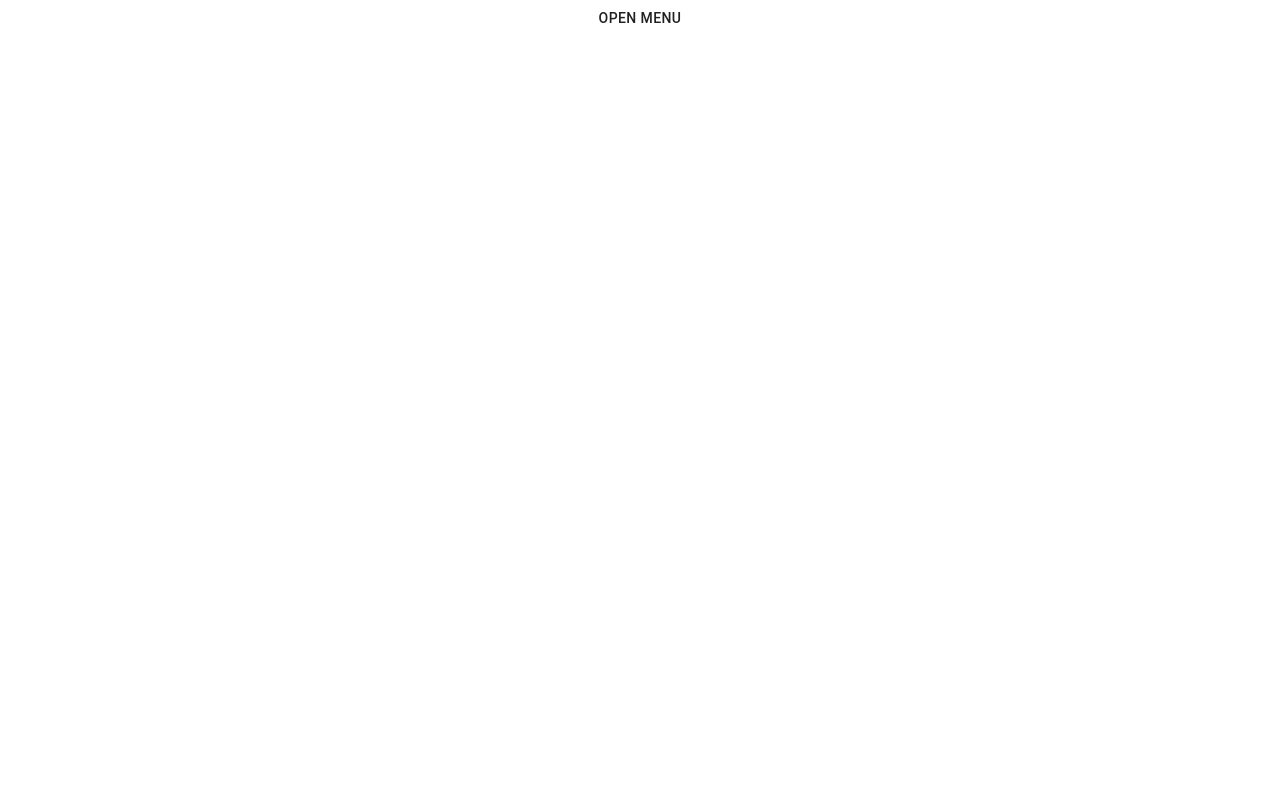
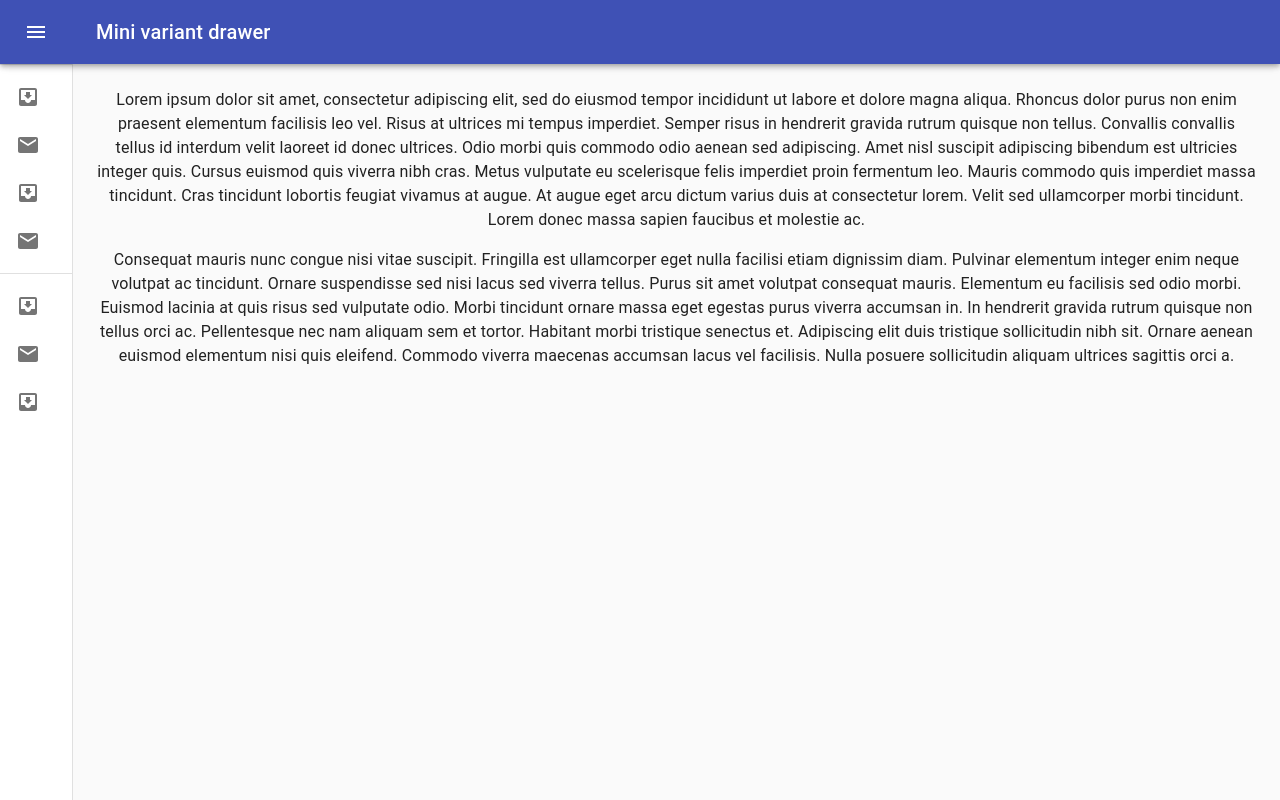
Before and after one commit to aswathyeg/papyrus-ui, a React (Create React App) app: page /menubar in a window 1280 px wide. Built offline with nearby package versions, Linux system fonts and the light colour scheme.

Commit message:
added mini variant drawer

```diff
--- a/src/Menubar.tsx
+++ b/src/Menubar.tsx
@@ -1,62 +1,188 @@
+import React from 'react';
+import clsx from 'clsx';
+import { makeStyles, useTheme } from '@material-ui/core/styles';
+import Drawer from '@material-ui/core/Drawer';
+import AppBar from '@material-ui/core/AppBar';
+import Toolbar from '@material-ui/core/Toolbar';
+import List from '@material-ui/core/List';
+import CssBaseline from '@material-ui/core/CssBaseline';
+import Typography from '@material-ui/core/Typography';
+import Divider from '@material-ui/core/Divider';
+import IconButton from '@material-ui/core/IconButton';
+import MenuIcon from '@material-ui/icons/Menu';
+import ChevronLeftIcon from '@material-ui/icons/ChevronLeft';
+import ChevronRightIcon from '@material-ui/icons/ChevronRight';
+import ListItem from '@material-ui/core/ListItem';
+import ListItemIcon from '@material-ui/core/ListItemIcon';
+import ListItemText from '@material-ui/core/ListItemText';
+import InboxIcon from '@material-ui/icons/MoveToInbox';
+import MailIcon from '@material-ui/icons/Mail';
+const drawerWidth = 240;
 
+const useStyles = makeStyles((theme) => ({
+  root: {
+    display: 'flex',
+  },
+  appBar: {
+    zIndex: theme.zIndex.drawer + 1,
+    transition: theme.transitions.create(['width', 'margin'], {
+      easing: theme.transitions.easing.sharp,
+      duration: theme.transitions.duration.leavingScreen,
+    }),
+  },
+  appBarShift: {
+    marginLeft: drawerWidth,
+    width: `calc(100% - ${drawerWidth}px)`,
+    transition: theme.transitions.create(['width', 'margin'], {
+      easing: theme.transitions.easing.sharp,
+      duration: theme.transitions.duration.enteringScreen,
+    }),
+  },
+  menuButton: {
+    marginRight: 36,
+  },
+  hide: {
+    display: 'none',
+  },
+  drawer: {
+    width: drawerWidth,
+    flexShrink: 0,
+    whiteSpace: 'nowrap',
+  },
+  drawerOpen: {
+    width: drawerWidth,
+    transition: theme.transitions.create('width', {
+      easing: theme.transitions.easing.sharp,
+      duration: theme.transitions.duration.enteringScreen,
+    }),
+  },
+  drawerClose: {
+    transition: theme.transitions.create('width', {
+      easing: theme.transitions.easing.sharp,
+      duration: theme.transitions.duration.leavingScreen,
+    }),
+    overflowX: 'hidden',
+    width: theme.spacing(7) + 1,
+    [theme.breakpoints.up('sm')]: {
+      width: theme.spacing(9) + 1,
+    },
+  },
+  toolbar: {
+    display: 'flex',
+    alignItems: 'center',
+    justifyContent: 'flex-end',
+    padding: theme.spacing(0, 1),
+    // necessary for content to be below app bar
+    ...theme.mixins.toolbar,
+  },
+  content: {
+    flexGrow: 1,
+    padding: theme.spacing(3),
+  },
+}));
 
-import React from 'react';
-import Home from './Home';
-import Dashboard from './Dashboard';
-import Usermanagement from './Usermanagement';
-import Admin from './Admin';
-import Student from './Student';
-import Teacher from './Teacher';
-import Logout from './Logout';
+export default function Menubar() {
+  const classes = useStyles();
+  const theme = useTheme();
+  const [open, setOpen] = React.useState(false);
 
-import Button from '@material-ui/core/Button';
-import Menu from '@material-ui/core/Menu';
-import MenuItem from '@material-ui/core/MenuItem';
+  const handleDrawerOpen = () => {
+    setOpen(true);
+  };
 
-
-import { BrowserRouter as Router, Route } from 'react-router-dom';
-
-
-
-
-const Menubar = () => {
-    const [anchorEl, setAnchorEl] = React.useState(null);
-    const handleClick = (event:any) => {
-
-        setAnchorEl(event.currentTarget);
-      };
-      const handleClose = () => {
-        setAnchorEl(null);
-      };
+  const handleDrawerClose = () => {
+    setOpen(false);
+  };
 
   return (
-      <div>
-    <Button aria-controls="simple-menu" aria-haspopup="true" onClick={handleClick}>
-    Open Menu
-  </Button>
-  <Menu
-    id="simple-menu"
-    anchorEl={anchorEl}
-    keepMounted
-    open={Boolean(anchorEl)}
-    onClose={handleClose}
-  >
-    <MenuItem onClick={handleClose}>Home</MenuItem>
-
-    <MenuItem onClick={handleClose}>Dashboard</MenuItem>
-    <MenuItem onClick={handleClose}>Usermanagement</MenuItem>
-    <MenuItem onClick={handleClose}>Admin</MenuItem>
-    <MenuItem onClick={handleClose}>Student</MenuItem>
-    <MenuItem onClick={handleClose}>Teacher</MenuItem>
-    <MenuItem onClick={handleClose}>Logout</MenuItem>
-  </Menu>
-  </div>
+    <div className={classes.root}>
+      <CssBaseline />
+      <AppBar
+        position="fixed"
+        className={clsx(classes.appBar, {
+          [classes.appBarShift]: open,
+        })}
+      >
+        <Toolbar>
+          <IconButton
+            color="inherit"
+            aria-label="open drawer"
+            onClick={handleDrawerOpen}
+            edge="start"
+            className={clsx(classes.menuButton, {
+              [classes.hide]: open,
+            })}
+          >
+            <MenuIcon />
+          </IconButton>
+          <Typography variant="h6" noWrap>
+            Mini variant drawer
+          </Typography>
+        </Toolbar>
+      </AppBar>
+      <Drawer
+        variant="permanent"
+        className={clsx(classes.drawer, {
+          [classes.drawerOpen]: open,
+          [classes.drawerClose]: !open,
+        })}
+        classes={{
+          paper: clsx({
+            [classes.drawerOpen]: open,
+            [classes.drawerClose]: !open,
+          }),
+        }}
+      >
+        <div className={classes.toolbar}>
+          <IconButton onClick={handleDrawerClose}>
+            {theme.direction === 'rtl' ? <ChevronRightIcon /> : <ChevronLeftIcon />}
+          </IconButton>
+        </div>
+        <Divider />
+        <List>
+          {['Inbox', 'Starred', 'Send email', 'Drafts'].map((text, index) => (
+            <ListItem button key={text}>
+              <ListItemIcon>{index % 2 === 0 ? <InboxIcon /> : <MailIcon />}</ListItemIcon>
+              <ListItemText primary={text} />
+            </ListItem>
+          ))}
+        </List>
+        <Divider />
+        <List>
+          {['All mail', 'Trash', 'Spam'].map((text, index) => (
+            <ListItem button key={text}>
+              <ListItemIcon>{index % 2 === 0 ? <InboxIcon /> : <MailIcon />}</ListItemIcon>
+              <ListItemText primary={text} />
+            </ListItem>
+          ))}
+        </List>
+      </Drawer>
+      <main className={classes.content}>
+        <div className={classes.toolbar} />
+        <Typography paragraph>
+          Lorem ipsum dolor sit amet, consectetur adipiscing elit, sed do eiusmod tempor incididunt
+          ut labore et dolore magna aliqua. Rhoncus dolor purus non enim praesent elementum
+          facilisis leo vel. Risus at ultrices mi tempus imperdiet. Semper risus in hendrerit
+          gravida rutrum quisque non tellus. Convallis convallis tellus id interdum velit laoreet id
+          donec ultrices. Odio morbi quis commodo odio aenean sed adipiscing. Amet nisl suscipit
+          adipiscing bibendum est ultricies integer quis. Cursus euismod quis viverra nibh cras.
+          Metus vulputate eu scelerisque felis imperdiet proin fermentum leo. Mauris commodo quis
+          imperdiet massa tincidunt. Cras tincidunt lobortis feugiat vivamus at augue. At augue eget
+          arcu dictum varius duis at consectetur lorem. Velit sed ullamcorper morbi tincidunt. Lorem
+          donec massa sapien faucibus et molestie ac.
+        </Typography>
+        <Typography paragraph>
+          Consequat mauris nunc congue nisi vitae suscipit. Fringilla est ullamcorper eget nulla
+          facilisi etiam dignissim diam. Pulvinar elementum integer enim neque volutpat ac
+          tincidunt. Ornare suspendisse sed nisi lacus sed viverra tellus. Purus sit amet volutpat
+          consequat mauris. Elementum eu facilisis sed odio morbi. Euismod lacinia at quis risus sed
+          vulputate odio. Morbi tincidunt ornare massa eget egestas purus viverra accumsan in. In
+          hendrerit gravida rutrum quisque non tellus orci ac. Pellentesque nec nam aliquam sem et
+          tortor. Habitant morbi tristique senectus et. Adipiscing elit duis tristique sollicitudin
+          nibh sit. Ornare aenean euismod elementum nisi quis eleifend. Commodo viverra maecenas
+          accumsan lacus vel facilisis. Nulla posuere sollicitudin aliquam ultrices sagittis orci a.
+        </Typography>
+      </main>
+    </div>
   );
 }
-
-
-
-
-
-
-export default Menubar;
```
